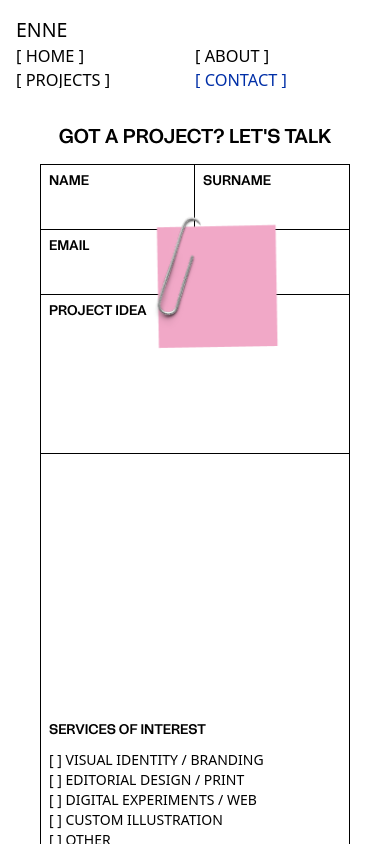
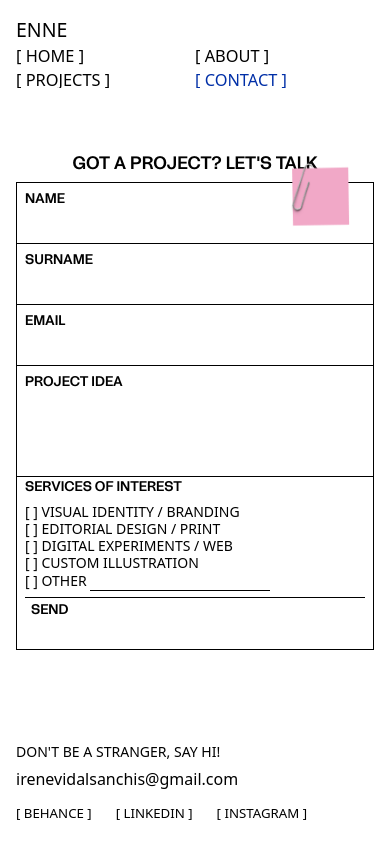
Before and after one commit to ividsan/portfolio, a Vue app: page /#/contact in a window 390 px wide. Shown: the top 844 px of the page. Built offline with nearby package versions, Linux system fonts and the light colour scheme; a web font is replaced by a local one.

Commit message:
mejorar responsive del formulario y ajustar posición del clip

```diff
--- a/src/pages/contacto.vue
+++ b/src/pages/contacto.vue
@@ -35,20 +35,20 @@ const hasServiceSelected = () => form.selectedServices.length > 0 || form.other.
 </script>
 
 <template>
-  <main class="px-10 pt-10 pb-6">
-    <section class="mx-auto w-full max-w-[720px]">
-      <h1 class="mb-4 text-center text-[20px] leading-none font-medium uppercase">GOT A PROJECT? LET'S TALK</h1>
+  <main class="px-4 pt-4 pb-1 sm:px-10 sm:pt-10 sm:pb-24 lg:pb-40">
+    <section class="mx-auto mt-[52px] w-full max-w-[720px] sm:mt-[85px] lg:origin-top lg:scale-[1.2]">
+      <h1 class="mb-2 text-center text-[18px] leading-none font-medium uppercase sm:mb-4 sm:text-[20px]">GOT A PROJECT? LET'S TALK</h1>
 
       <form class="relative border border-black text-[14px] leading-none" @submit.prevent="handleSubmit">
-        <div class="grid grid-cols-2 border-b border-black">
-          <div class="group border-r border-black px-2 pt-2 pb-1">
+        <div class="grid grid-cols-1 border-b border-black sm:grid-cols-2">
+          <div class="group border-b border-black px-2 pt-2 pb-1 sm:border-r sm:border-b-0">
             <label for="name" class="font-medium uppercase transition-colors group-hover:text-[#002FA7] group-focus-within:text-[#002FA7]">NAME</label>
             <input
               id="name"
               v-model.trim="form.name"
               type="text"
               required
-              class="mt-1 h-8 w-full border-0 bg-transparent text-[14px] leading-none focus:outline-none"
+              class="mt-1 h-7 w-full border-0 bg-transparent text-[14px] leading-none sm:h-8 focus:outline-none"
             >
           </div>
           <div class="group px-2 pt-2 pb-1">
@@ -58,7 +58,7 @@ const hasServiceSelected = () => form.selectedServices.length > 0 || form.other.
               v-model.trim="form.surname"
               type="text"
               required
-              class="mt-1 h-8 w-full border-0 bg-transparent text-[14px] leading-none focus:outline-none"
+              class="mt-1 h-7 w-full border-0 bg-transparent text-[14px] leading-none sm:h-8 focus:outline-none"
             >
           </div>
         </div>
@@ -70,7 +70,7 @@ const hasServiceSelected = () => form.selectedServices.length > 0 || form.other.
             v-model.trim="form.email"
             type="email"
             required
-            class="mt-1 h-8 w-full border-0 bg-transparent text-[14px] leading-none focus:outline-none"
+            class="mt-1 h-7 w-full border-0 bg-transparent text-[14px] leading-none sm:h-8 focus:outline-none"
           >
         </div>
 
@@ -80,7 +80,7 @@ const hasServiceSelected = () => form.selectedServices.length > 0 || form.other.
             id="projectIdea"
             v-model.trim="form.projectIdea"
             required
-            class="mt-2 h-[120px] w-full resize-none border-0 bg-transparent text-[14px] leading-none focus:outline-none"
+            class="mt-1 h-[76px] w-full resize-none border-0 bg-transparent text-[14px] leading-none sm:mt-2 sm:h-[120px] focus:outline-none"
           />
         </div>
 
@@ -89,11 +89,11 @@ const hasServiceSelected = () => form.selectedServices.length > 0 || form.other.
           <img src="/imagenes/clip 2.png" alt="" class="clip-photo__clip clip-photo__clip--hover">
         </div>
 
-        <div class="relative min-h-[162px] px-2 pt-2 pb-4">
-          <div class="group pr-[190px]">
+        <div class="relative min-h-[138px] px-2 pt-1 pb-2 sm:min-h-[162px] sm:pt-2 sm:pb-4">
+          <div class="group pr-0 md:pr-[190px]">
             <p class="font-medium uppercase transition-colors group-hover:text-[#002FA7] group-focus-within:text-[#002FA7]">SERVICES OF INTEREST</p>
 
-            <div class="mt-3 text-[14px] leading-[20px] uppercase">
+            <div class="mt-2 text-[14px] leading-[17px] uppercase sm:mt-3 sm:leading-[20px]">
             <button
               v-for="service in services"
               :key="service"
@@ -110,7 +110,7 @@ const hasServiceSelected = () => form.selectedServices.length > 0 || form.other.
                 id="other"
                 v-model="form.other"
                 type="text"
-                class="w-[230px] border-b border-black bg-transparent text-[14px] leading-none focus:outline-none"
+                class="w-[180px] border-b border-black bg-transparent text-[14px] leading-none sm:w-[230px] focus:outline-none"
               >
             </label>
           </div>
@@ -122,7 +122,7 @@ const hasServiceSelected = () => form.selectedServices.length > 0 || form.other.
 
           <button
             type="submit"
-            class="absolute right-0 bottom-0 flex h-[52px] w-[180px] cursor-pointer items-start justify-start border-l border-t border-black p-2 text-left text-[14px] leading-none font-medium uppercase transition-colors hover:text-[#002FA7] focus:text-[#002FA7]"
+            class="absolute right-0 bottom-0 flex h-[44px] w-[180px] cursor-pointer items-start justify-start border-l border-t border-black p-1.5 text-left text-[14px] leading-none font-medium uppercase transition-colors sm:h-[52px] sm:p-2 hover:text-[#002FA7] focus:text-[#002FA7]"
           >
             SEND
           </button>
@@ -154,7 +154,7 @@ const hasServiceSelected = () => form.selectedServices.length > 0 || form.other.
   position: absolute;
   top: 0;
   right: 0;
-  width: 264px;
+  width: 100%;
   transition: opacity 180ms ease;
   pointer-events: auto;
 }
@@ -182,22 +182,21 @@ const hasServiceSelected = () => form.selectedServices.length > 0 || form.other.
     font-size: 14px !important;
   }
 
-  .pr-\[190px\] {
-    padding-right: 0;
-  }
-
   .absolute.right-0.bottom-0 {
     position: static;
-    margin-top: 12px;
+    margin-top: 6px;
     width: 100%;
     border-left: 0;
   }
 
   .clip-photo {
-    position: static;
-    margin: 12px 0 0 auto;
-    right: auto;
-    top: auto;
+    position: absolute;
+    top: -44px;
+    right: -10px;
+    width: clamp(120px, 32vw, 170px);
+    height: clamp(120px, 32vw, 170px);
+    margin: 0;
+    transform: none;
   }
 }
 </style>
```
